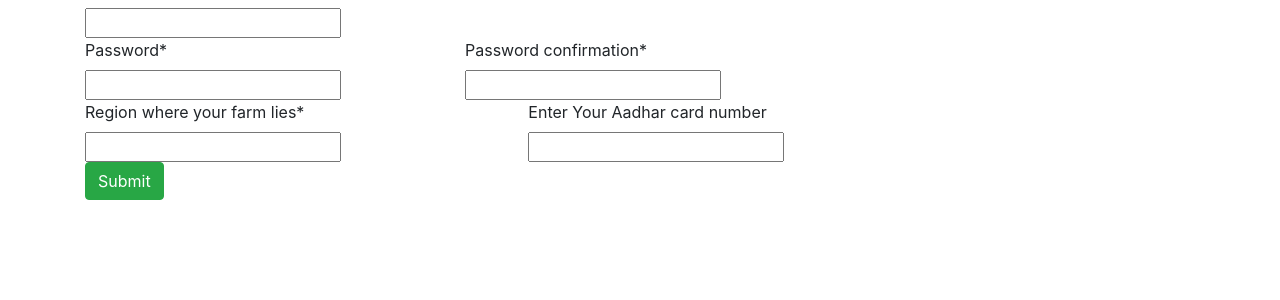
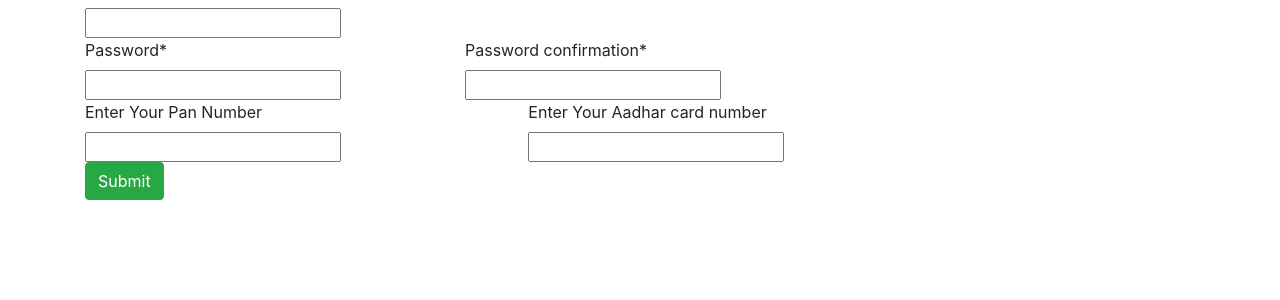
Before and after one commit to havanoor/TSEC-Codestorm, a Django app: page /signup/farmer in a window 1280 px wide. Shown: the part 208-508 px from the top of the page. Run offline with Django 3.2, Linux system fonts and the light colour scheme; some libraries are stand-ins or nearby versions.

Commit message:
Added relation to crops

```diff
--- a/FarmerApp/forms.py
+++ b/FarmerApp/forms.py
@@ -12,13 +12,13 @@ class FarmerForm(ModelForm):
     confirm_password = forms.CharField(label='Password confirmation', widget=forms.PasswordInput)
     class Meta:
         model=Farmer
-        fields=[ 'username', 'email','dob','is_farmer','aadhar_no','region','password', 'confirm_password']
+        fields=[ 'username', 'email','dob','is_farmer','aadhar_no','pan_no','password', 'confirm_password']
 
         labels = {
         "dob": "Date Of Birth",
         'is_farmer': 'Register as a farmer',
         'aadhar_no':'Enter Your Aadhar card number',
-        'region':'Region where your farm lies',
+        'pan_no':'Enter Your Pan Number',
         }
     def clean(self):
         cleaned_data = super(FarmerForm, self).clean()
--- a/FarmerApp/models.py
+++ b/FarmerApp/models.py
@@ -57,9 +57,8 @@ class Account(AbstractBaseUser,PermissionsMixin):
 
 
 class Farmer(Account):
-    region = models.CharField(max_length=200)
+    pan_no = models.CharField(max_length=10,null=True,blank=True)
     aadhar_no = models.IntegerField(null=True,blank=True)
-
 
 
 class Buyer(Account):
@@ -102,6 +101,9 @@ class Product(models.Model):
 
 class Crops(models.Model):
     name=models.CharField(max_length=100)
+    farmer=models.ForeignKey(Farmer,
+                             related_name='Farmer'
+                             ,on_delete=models.CASCADE)
     c_type=models.CharField(max_length=100)
     price=models.IntegerField()
     photo=models.ImageField(upload_to='cropImage/',blank=True)
--- a/FarmerApp/templates/FarmerApp/FarmerData.html
+++ b/FarmerApp/templates/FarmerApp/FarmerData.html
@@ -80,7 +80,7 @@
                 </div>
 						    <div class="row">
 						      <div class="col-7">
-						        {{ form.region|as_crispy_field }}
+						        {{ form.pan_no|as_crispy_field }}
 						      </div>
 						      <div class="col-5">
 						      	{{ form.aadhar_no|as_crispy_field }}
```
